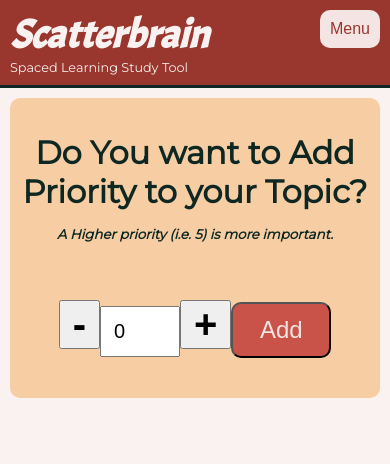
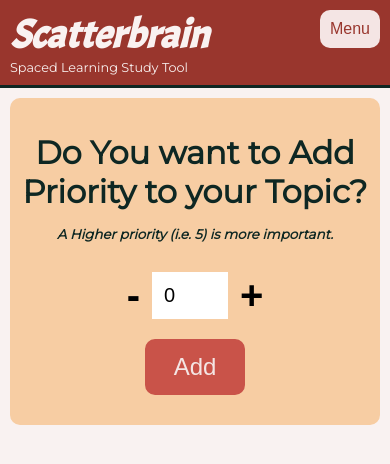
Before and after one commit to bellmarc/scatterbrain-study-app, a React (Create React App) app in the folder client/: page /onboard/addPriority/1 in a window 390 px wide. Shown: the top 464 px of the page. Built offline with nearby package versions, Linux system fonts and the light colour scheme.

Commit message:
Mobile onboarding styling complete

```diff
--- a/client/src/components/Onboarding/AddPriority.js
+++ b/client/src/components/Onboarding/AddPriority.js
@@ -44,8 +44,9 @@
         </h5>
         <form onSubmit={
           updateTopicWithPriority
-        } className="priority-btn-container">
-          <button type="minus-button" onClick={decrement}>
+        } className="priority-form">
+        <div className="priority-btn-container">
+          <button className="minus-button" type="minus-button" onClick={decrement}>
             <b>-</b>
           </button>
           <input
@@ -58,9 +59,10 @@
             onChange={handleChange}
             value={priority}
           ></input>
-          <button type="add-button" onClick={increment}>
+          <button className="add-button" type="add-button" onClick={increment}>
             <b>+</b>
           </button>
+        </div>
             <button className="add-priority-btn">
                 Add
             </button>
--- a/client/src/components/Onboarding/HowItWorks.js
+++ b/client/src/components/Onboarding/HowItWorks.js
@@ -12,7 +12,7 @@
           Defines what you will cover during your self-governed study session.
         </p>
         <h2 className="priority-header">Priority</h2>
-        <p>Refers to the importance of a topic on your study list.</p>
+        <p className="priority-text">Refers to the importance of a topic on your study list.</p>
         <Link to={"/onboard/startProfile"}>
           <button type="button" className="how-btn">Next</button>
       </Link>
--- a/client/src/components/Onboarding/ProfileComplete.js
+++ b/client/src/components/Onboarding/ProfileComplete.js
@@ -6,9 +6,9 @@
   return (
     <main className="profile-complete-page">
       <section className="profile-complete-text">
-        <h1 className="profile-complete-header">Topics Are All Added</h1>
+        <h1 className="profile-complete-header">Topics Are All Added!</h1>
         {/* Mascot Icon here */}
-        <Link to={"/topic"} className="profile-complete-btn">
+        <Link to={"/topic"} >
         <button className="profile-complete-btn">Let's go</button>
         </Link>
         </section>
--- a/client/src/style/Onboarding/AddPriority.css
+++ b/client/src/style/Onboarding/AddPriority.css
@@ -22,14 +22,32 @@
     margin-top: 15px;
     margin-bottom: 10px;
 }
-
+.priority-form {
+    display: flex;
+    flex-direction: column;
+    flex-wrap: nowrap;
+    align-items: center;
+    padding-bottom: 20px;
+}
 .priority-input {
     padding: 12px;
     font-size: 20px;
+    border: none;
 }
 .priority-btn-container {
-    align-items: center;
+    display: flex;
+    /* align-items: center; */
     padding:20px;
+}
+.minus-button {
+    background: none;
+    border-radius: 10px;
+    border: none;
+}
+.add-button {
+    background: none;
+    border-radius: 10px;
+    border: none;
 }
 
 .add-priority-btn {
@@ -37,10 +55,11 @@
     color:#f4e5e4;
     border-radius: 10px;
     font-size: 1.5em;
-    margin: 10px 0;
-    margin-top: 30px;
     padding: 12px;
     width: 100px;
+    max-height: 60px;
+    border: 2px solid #c95349;
+    transition: all .1s ease-in;
 }
 .add-priority-btn:hover {
     background-color: #f4e5e4;
--- a/client/src/style/Onboarding/Continue.css
+++ b/client/src/style/Onboarding/Continue.css
@@ -18,36 +18,36 @@
   padding: 10px;
   text-align: center;
 }
-
 .continue-btn-container {
   margin-bottom: 40px;
 }
-
 .yes-btn {
-  width:60px;
+  width: 60px;
   height: 40px;
   margin-right: 5px;
   font-size: 1.2em;
   background-color: #4ac17e;
   color: #f4e5e4;
   border-radius: 10px;
+  border: 2px solid #4ac17e;
+  transition: all .1s ease-in;
 }
 .yes-btn:hover {
-  background-color:#ace2c4;
-
+  background-color: #ace2c4;
+  color: #4ac17e;
 }
-
 .no-btn {
-  width:60px;
+  width: 60px;
   height: 40px;
   margin-left: 5px;
   font-size: 1.2em;
   background-color: indianred;
   color: #f4e5e4;
   border-radius: 10px;
+  border: 2px solid #c95349;
+  transition: all .1s ease-in;
 }
-
 .no-btn:hover {
-  background-color:#f4e5e4;
+  background-color: #f4e5e4;
   color: indianred;
 }
--- a/client/src/style/Onboarding/EnterTopic.css
+++ b/client/src/style/Onboarding/EnterTopic.css
@@ -12,6 +12,7 @@
   margin-bottom: 15px;
 }
 .enter-topic-subheader {
+  font-family: 'Hind', sans-serif;
   font-size:20px;
 }
 .enter-topic-text-container {
@@ -26,6 +27,7 @@
   font-size:18px;
   margin-top: 20px;
   margin-bottom: 25px;
+  border: none;
 }
 
 .enter-topic-btn {
@@ -36,6 +38,8 @@
   margin: 10px;
   padding: 12px;
   width: 90px;
+  border: 2px solid #c95349;
+  transition: all .1s ease-in;
 }
 .enter-topic-btn:hover {
   background-color: #f4e5e4;
--- a/client/src/style/Onboarding/HowItWorks.css
+++ b/client/src/style/Onboarding/HowItWorks.css
@@ -16,9 +16,11 @@
 }
 .topic-text {
   line-height: 1.5;
+  font-family: 'Hind', sans-serif;
   margin-bottom: 20px;
 }
 .priority-text {
+  font-family: 'Hind', sans-serif;
   line-height: 1.5;
 }
 .priority-header {
@@ -41,6 +43,8 @@
   margin: 25px 0;
   width: 100px;
   padding: 10px;
+  border: 2px solid #c95349;
+  transition: all .1s ease-in;
 }
 
 .how-btn:hover {
--- a/client/src/style/Onboarding/ProfileComplete.css
+++ b/client/src/style/Onboarding/ProfileComplete.css
@@ -26,14 +26,21 @@
   align-items: center;
 }
 .profile-complete-btn {
-  background-color: #c95349;
+  background-color: #4ac17e;
   color: #f4e5e4;
   border-radius: 10px;
   font-size: 1.2em;
   margin-bottom: 25px;
   width: 100px;
   height: 50px;
+  border: 2px solid #4ac17e;
+  transition: all .1s ease-in;
 }
+.profile-complete-btn:hover {
+  background-color: #ace2c4;
+  color: #4ac17e;
+}
+
 .skip-btn {
   font-size: 12px;
 }
--- a/client/src/style/Onboarding/StartProfile.css
+++ b/client/src/style/Onboarding/StartProfile.css
@@ -14,6 +14,7 @@
 }
 
 .start-profile-subheader {
+  font-family: 'Hind', sans-serif;
   font-size:20px;
 }
 
@@ -28,10 +29,12 @@
   margin-bottom: 20px;
 }
 .start-profile-input {
-  padding: 10px;
+  font-family: 'Hind', sans-serif;
+  padding: 6px;
   font-size:18px;
   margin-top: 20px;
   margin-bottom: 25px;
+  border:none;
 }
 
 .start-profile-btn {
@@ -41,6 +44,8 @@
   font-size: 1.5em;
   margin: 10px;
   padding: 15px;
+  border: 2px solid #c95349;
+  transition: all .1s ease-in;
 }
 
 .start-profile-btn:hover {
--- a/client/src/style/Onboarding/Welcome.css
+++ b/client/src/style/Onboarding/Welcome.css
@@ -16,6 +16,7 @@
 .welcome-info {
   line-height: 1.5em;
   margin-bottom: 10px;
+  font-family: 'Hind', sans-serif;
 }
 .text-container {
   background: #f7cda3;
@@ -32,4 +33,10 @@
   margin: 10px 0;
   padding: 15px;
   margin-bottom: 35px;
+  border: 2px solid #c95349;
+  transition: all .1s ease-in;
 }
+.welcome-btn:hover {
+  background-color: #f4e5e4;
+  color: #c95349;
+}
```
